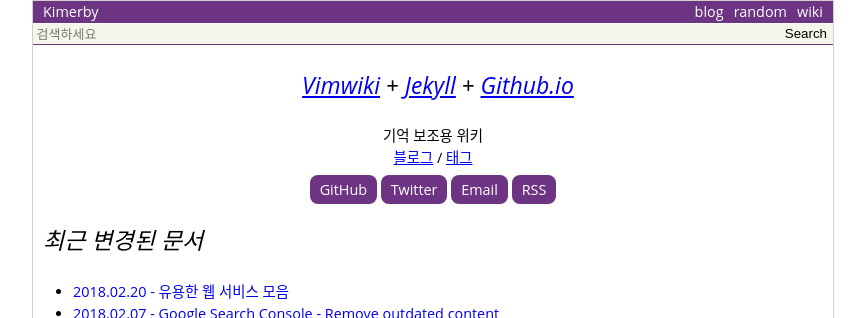
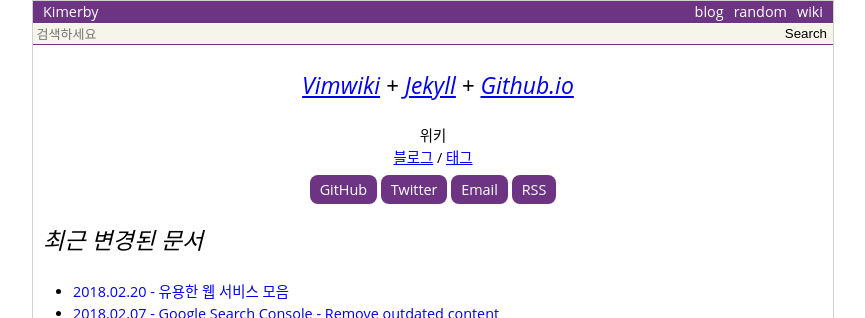
Before and after one commit to kimerby/github.io, a Jekyll site: the page built from index.html, in a window 1280 px wide. Shown: the top 318 px of the page, without its empty margins (207-1072 px from the left). Built offline with Jekyll 4.4.1, drawn with Linux system fonts in a browser that asks for light colours.

Commit message:
Update index.html

```diff
--- a/index.html
+++ b/index.html
@@ -13,7 +13,7 @@
             <a href="https://pages.github.com/">Github.io</a>
         </H3>
     </div>
-        기억 보조용 위키
+        위키
     <div>
     </div>
     <div>
```
